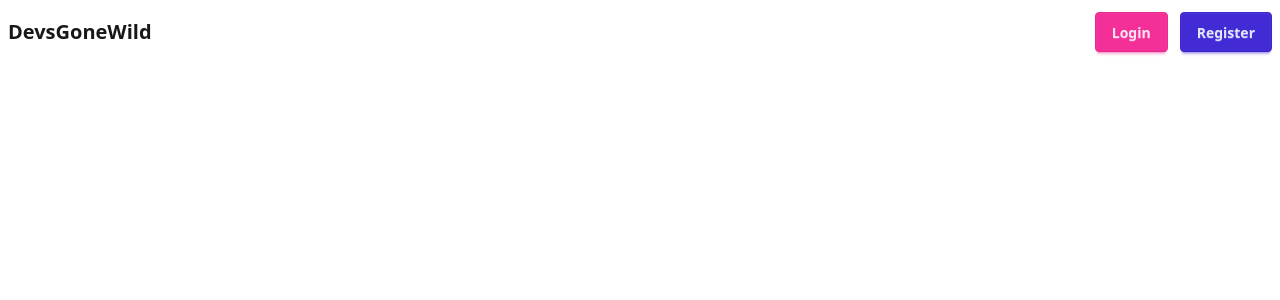
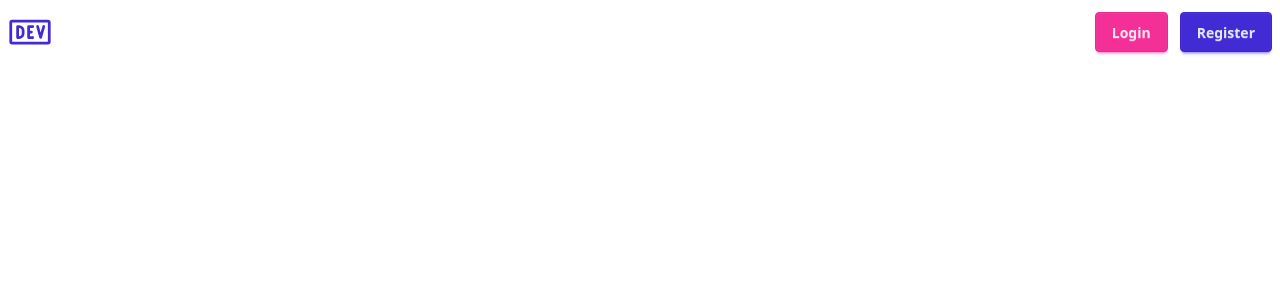
Before and after one commit to TheAnasObaid/SkillSync, a Next.js app in the folder frontend/: page / in a window 1280 px wide. Shown: the top 300 px of the page. Built offline with nearby package versions, Linux system fonts and the light colour scheme.

Commit message:
Install react-icons and change the navbar logo

```diff
--- a/frontend/package.json
+++ b/frontend/package.json
@@ -13,7 +13,8 @@
     "next": "15.3.5",
     "react": "^19.0.0",
     "react-dom": "^19.0.0",
-    "react-hook-form": "^7.60.0"
+    "react-hook-form": "^7.60.0",
+    "react-icons": "^5.5.0"
   },
   "devDependencies": {
     "@tailwindcss/postcss": "^4.1.11",
--- a/frontend/src/components/Navbar.tsx
+++ b/frontend/src/components/Navbar.tsx
@@ -1,11 +1,12 @@
 import Link from "next/link";
+import { PiDevToLogo } from "react-icons/pi";
 
 const Navbar = () => {
   return (
     <nav className="navbar bg-base-100">
       <div className="navbar-start">
-        <Link href="/" className="link link-hover font-semibold text-xl">
-          DevsGoneWild
+        <Link href="/" className="font-semibold text-xl flex flex-row">
+          <PiDevToLogo size={44} className="text-primary" />
         </Link>
       </div>
       <ul className="navbar-end space-x-3">
```
Also changed, not shown: 1 other file (tests, documents, lock files or other folders).
